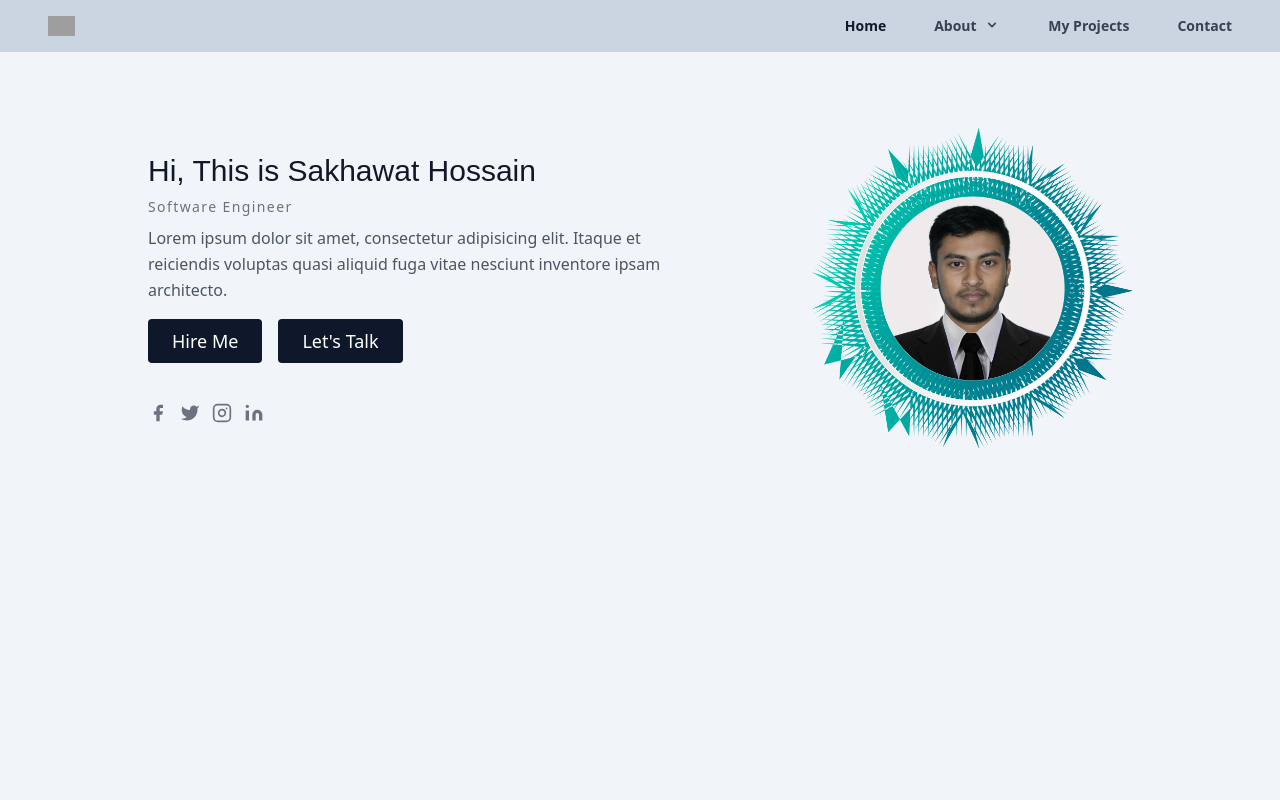
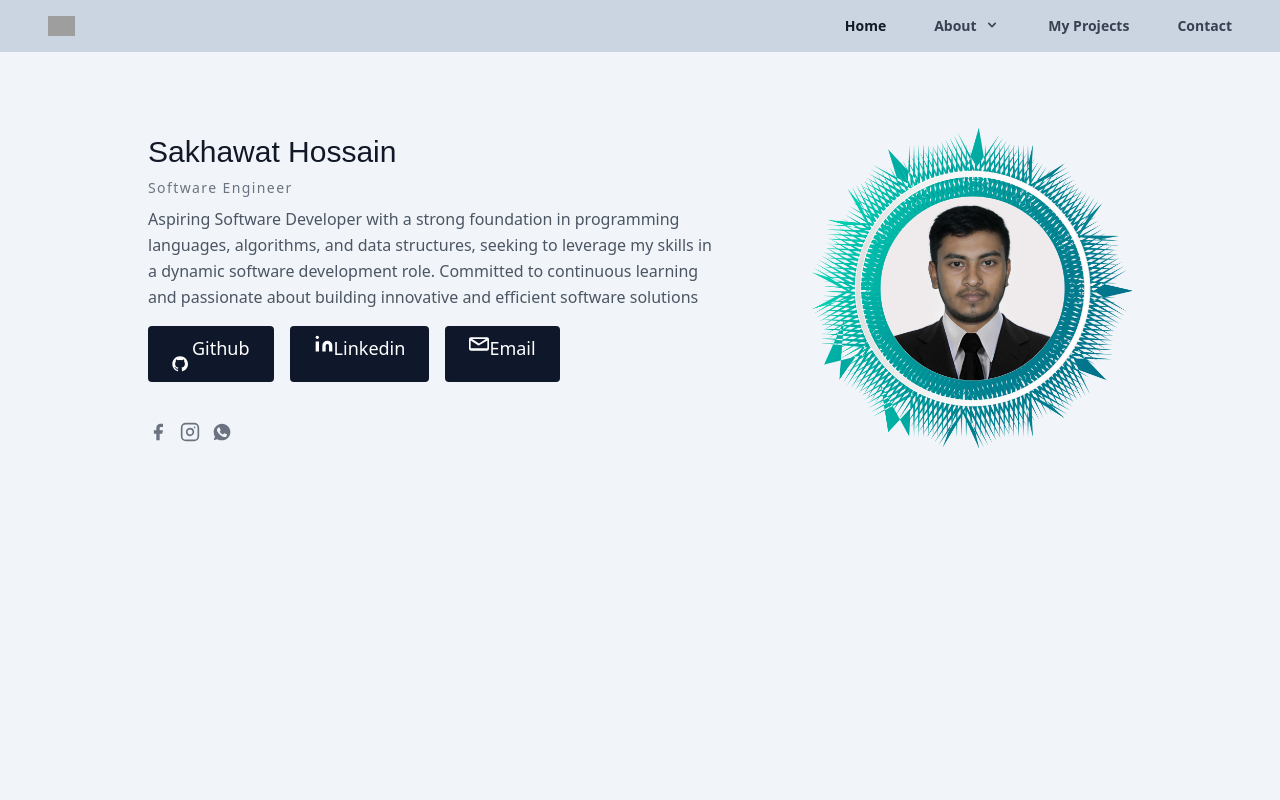
Before and after one commit to Sakhawatdev/myportfolio, a Django app: page / in a window 1280 px wide. Run offline with Django 5.2, Linux system fonts and the light colour scheme; some libraries are stand-ins or nearby versions; grey boxes are pictures that could not be loaded.

Commit message:
second commit
2nd: 05/07/24

```diff
--- a/portfolioproject/templates/home/home.html
+++ b/portfolioproject/templates/home/home.html
@@ -3,88 +3,71 @@
 <section class="text-gray-600 body-font bg-slate-100 h-screen bg-cover bg-no-repeat bg-center">
   <div class="container mx-auto flex px-5 custom_css pt-32 md:flex-row items-center lg:w-4/5 flex-col-reverse">
     <div
-      class="lg:flex-grow md:w-1/2 lg:pr-24 md:pr-16 flex flex-col md:items-start md:text-left md:mb-0 items-center text-center"
-    >
+      class="lg:flex-grow md:w-1/2 lg:pr-24 md:pr-16 flex flex-col md:items-start md:text-left md:mb-0 items-center text-center">
       <h1 class="text-gray-900 text-3xl title-font font-medium mb-2" style="font-family: 'Righteous', sans-serif">
-        Hi, This is Sakhawat Hossain
+        Sakhawat Hossain
       </h1>
       <h2 class="text-sm title-font text-gray-500 tracking-widest mb-2">Software Engineer</h2>
 
       <p class="leading-relaxed mb-4">
-        Lorem ipsum dolor sit amet, consectetur adipisicing elit. Itaque et reiciendis voluptas quasi aliquid fuga vitae
-        nesciunt inventore ipsam architecto.
+        Aspiring Software Developer with a strong foundation in programming languages, algorithms, and data structures,
+        seeking to leverage my skills in a dynamic software development role. Committed to continuous learning and
+        passionate about building innovative and efficient software solutions
       </p>
 
       <div class="flex justify-center">
+
         <button
-          class="inline-flex text-white bg-slate-900 border-0 py-2 px-6 focus:outline-none hover:bg-slate-700 rounded text-lg"
-        >
-          Hire Me
+          class="inline-flex text-white bg-slate-900 border-0 py-2 px-6 focus:outline-none hover:bg-slate-700 rounded text-lg">
+          <svg fill="currentColor" viewBox="0 0 24 24" class="w-5 h-5 mt-5 pr-1" xmlns="http://www.w3.org/2000/svg">
+            <path
+              d="M12 .5C5.797.5.5 5.797.5 12c0 5.092 3.293 9.403 7.855 10.935.575.105.797-.243.797-.543 0-.271-.009-.988-.015-1.939-3.197.699-3.87-1.541-3.87-1.541-.523-1.329-1.279-1.682-1.279-1.682-1.045-.715.079-.701.079-.701 1.155.081 1.76 1.186 1.76 1.186 1.027 1.76 2.691 1.25 3.348.956.105-.744.403-1.25.732-1.538-2.552-.291-5.231-1.275-5.231-5.672 0-1.252.447-2.275 1.181-3.075-.119-.29-.512-1.454.113-3.03 0 0 .963-.308 3.158 1.173.916-.254 1.9-.381 2.876-.386.975.005 1.959.132 2.875.386 2.194-1.481 3.156-1.173 3.156-1.173.627 1.576.234 2.74.114 3.03.734.8 1.181 1.823 1.181 3.075 0 4.41-2.682 5.375-5.241 5.661.415.353.785 1.051.785 2.121 0 1.532-.014 2.768-.014 3.144 0 .303.219.654.802.542C20.713 21.393 24 17.092 24 12 24 5.797 18.703.5 12 .5z" />
+          </svg> Github
         </button>
         <button
-          class="ml-4 inline-flex text-white bg-slate-900 border-0 py-2 px-6 focus:outline-none hover:bg-slate-700 rounded text-lg"
-        >
-          Let's Talk
+          class="ml-4 inline-flex text-white bg-slate-900 border-0 py-2 px-6 focus:outline-none hover:bg-slate-700 rounded text-lg">
+          <svg fill="currentColor" stroke="currentColor" stroke-linecap="round" stroke-linejoin="round" stroke-width="0"
+            class="w-5 h-5" viewBox="0 0 24 24">
+            <path stroke="none"
+              d="M16 8a6 6 0 016 6v7h-4v-7a2 2 0 00-2-2 2 2 0 00-2 2v7h-4v-7a6 6 0 016-6zM2 9h4v12H2z"></path>
+            <circle cx="4" cy="4" r="2" stroke="none"></circle>
+          </svg>Linkedin
         </button>
+        <button
+          class="ml-4 inline-flex text-white bg-slate-900 border-0 py-2 px-6 focus:outline-none hover:bg-slate-700 rounded text-lg">
+          <svg fill="currentColor" viewBox="0 0 24 24" class="w-5 h-5" xmlns="http://www.w3.org/2000/svg">
+            <path
+              d="M21.8 4H2.2A2.2 2.2 0 000 6.2v11.6A2.2 2.2 0 002.2 20h19.6a2.2 2.2 0 002.2-2.2V6.2A2.2 2.2 0 0021.8 4zM20.18 6l-8.18 5.28L3.82 6h16.36zM2 17V7.9l8.82 5.68a1.2 1.2 0 001.36 0L22 7.9V17H2z" />
+          </svg>Email
+        </button>
+
       </div>
       <div class="flex mt-10">
         <a class="text-gray-500" href="#" target="_blank">
-          <svg
-            fill="currentColor"
-            stroke-linecap="round"
-            stroke-linejoin="round"
-            stroke-width="2"
-            class="w-5 h-5"
-            viewBox="0 0 24 24"
-          >
+          <!-- facebook icon -->
+          <svg fill="currentColor" stroke-linecap="round" stroke-linejoin="round" stroke-width="2" class="w-5 h-5"
+            viewBox="0 0 24 24">
             <path d="M18 2h-3a5 5 0 00-5 5v3H7v4h3v8h4v-8h3l1-4h-4V7a1 1 0 011-1h3z"></path>
           </svg>
         </a>
+
         <a class="ml-3 text-gray-500" href="#" target="_blank">
-          <svg
-            fill="currentColor"
-            stroke-linecap="round"
-            stroke-linejoin="round"
-            stroke-width="2"
-            class="w-5 h-5"
-            viewBox="0 0 24 24"
-          >
-            <path
-              d="M23 3a10.9 10.9 0 01-3.14 1.53 4.48 4.48 0 00-7.86 3v1A10.66 10.66 0 013 4s-4 9 5 13a11.64 11.64 0 01-7 2c9 5 20 0 20-11.5a4.5 4.5 0 00-.08-.83A7.72 7.72 0 0023 3z"
-            ></path>
-          </svg>
-        </a>
-        <a class="ml-3 text-gray-500" href="#" target="_blank">
-          <svg
-            fill="none"
-            stroke="currentColor"
-            stroke-linecap="round"
-            stroke-linejoin="round"
-            stroke-width="2"
-            class="w-5 h-5"
-            viewBox="0 0 24 24"
-          >
+          <!-- instagram icon -->
+          <svg fill="none" stroke="currentColor" stroke-linecap="round" stroke-linejoin="round" stroke-width="2"
+            class="w-5 h-5" viewBox="0 0 24 24">
             <rect width="20" height="20" x="2" y="2" rx="5" ry="5"></rect>
             <path d="M16 11.37A4 4 0 1112.63 8 4 4 0 0116 11.37zm1.5-4.87h.01"></path>
           </svg>
         </a>
+
         <a class="ml-3 text-gray-500" href="#" target="_blank">
-          <svg
-            fill="currentColor"
-            stroke="currentColor"
-            stroke-linecap="round"
-            stroke-linejoin="round"
-            stroke-width="0"
-            class="w-5 h-5"
-            viewBox="0 0 24 24"
-          >
+          <svg fill="currentColor" viewBox="0 0 24 24" class="w-5 h-5" xmlns="http://www.w3.org/2000/svg">
             <path
-              stroke="none"
-              d="M16 8a6 6 0 016 6v7h-4v-7a2 2 0 00-2-2 2 2 0 00-2 2v7h-4v-7a6 6 0 016-6zM2 9h4v12H2z"
-            ></path>
-            <circle cx="4" cy="4" r="2" stroke="none"></circle>
+              d="M12.02 2C6.48 2 2 6.5 2 12.05c0 2.01.54 3.91 1.53 5.61L2 22l4.4-1.42c1.66.95 3.57 1.46 5.6 1.46 5.54 0 10.02-4.5 10.02-10.04C22.02 6.5 17.54 2 12.02 2zm5.62 14.74c-.23.65-1.3 1.25-1.8 1.31-.47.06-1.07.08-1.74-.1a16.8 16.8 0 01-1.72-.53c-3.03-1.33-4.98-4.48-5.13-4.7-.15-.22-1.23-1.63-1.23-3.11 0-1.48.78-2.2 1.06-2.51.28-.3.63-.37.84-.37h.61c.2 0 .47-.06.73.56.27.63.94 2.16 1.02 2.32.08.16.13.34.03.56-.1.22-.15.35-.29.54-.15.2-.31.44-.44.58-.15.15-.3.31-.14.6.15.3.65 1.08 1.4 1.75.96.85 1.77 1.11 2.07 1.26.3.15.48.13.65-.08.18-.21.76-.9.96-1.21.2-.3.4-.26.68-.15.28.12 1.74.82 2.04.97.3.15.5.22.57.34.08.12.08.72-.15 1.37z" />
           </svg>
         </a>
+
+
       </div>
     </div>
     <div class="lg:max-w-lg lg:w-80 md:w-1/2 w-5/6 mb-6 lg:mb-0 md:mb-0">
```
